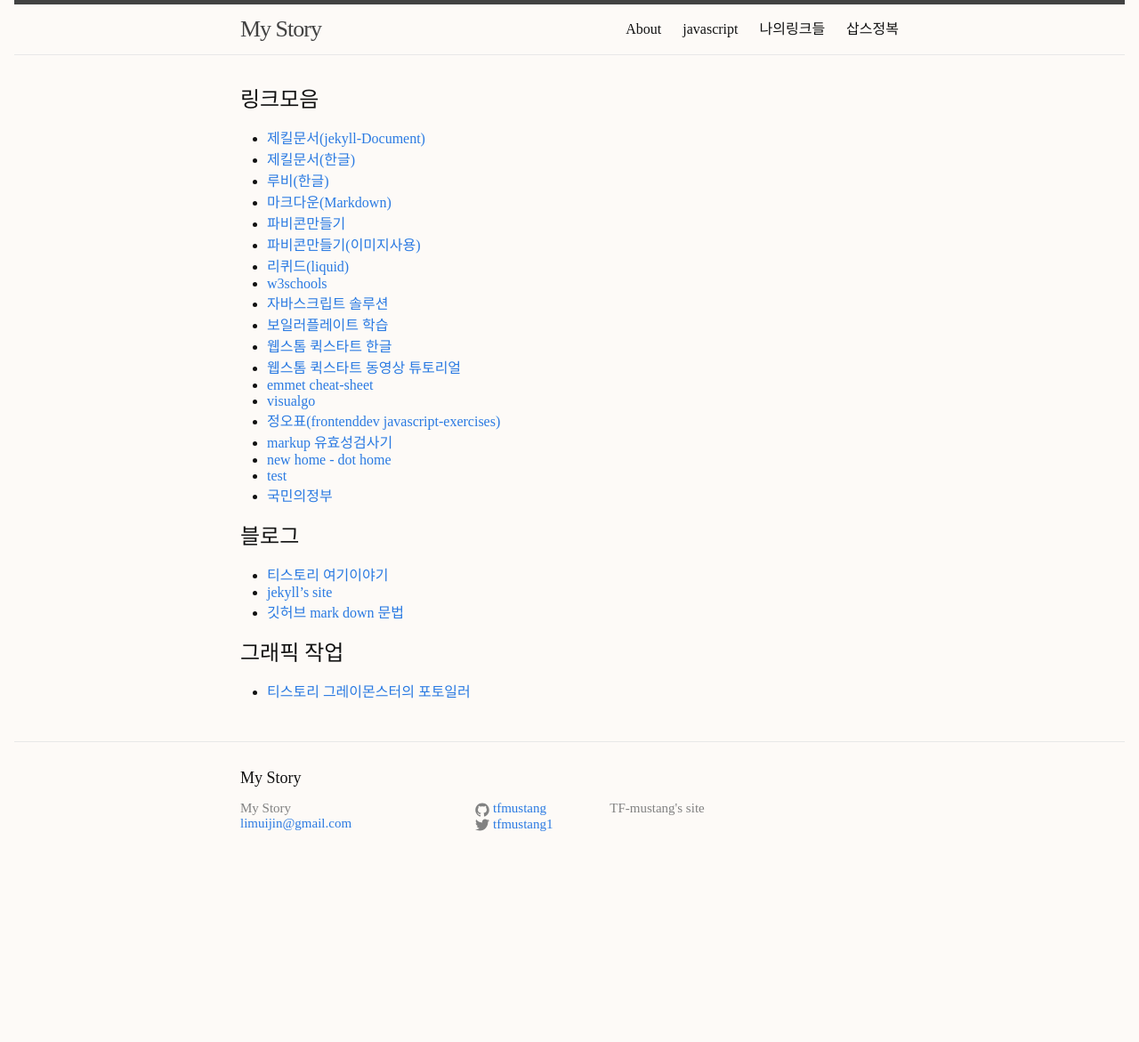
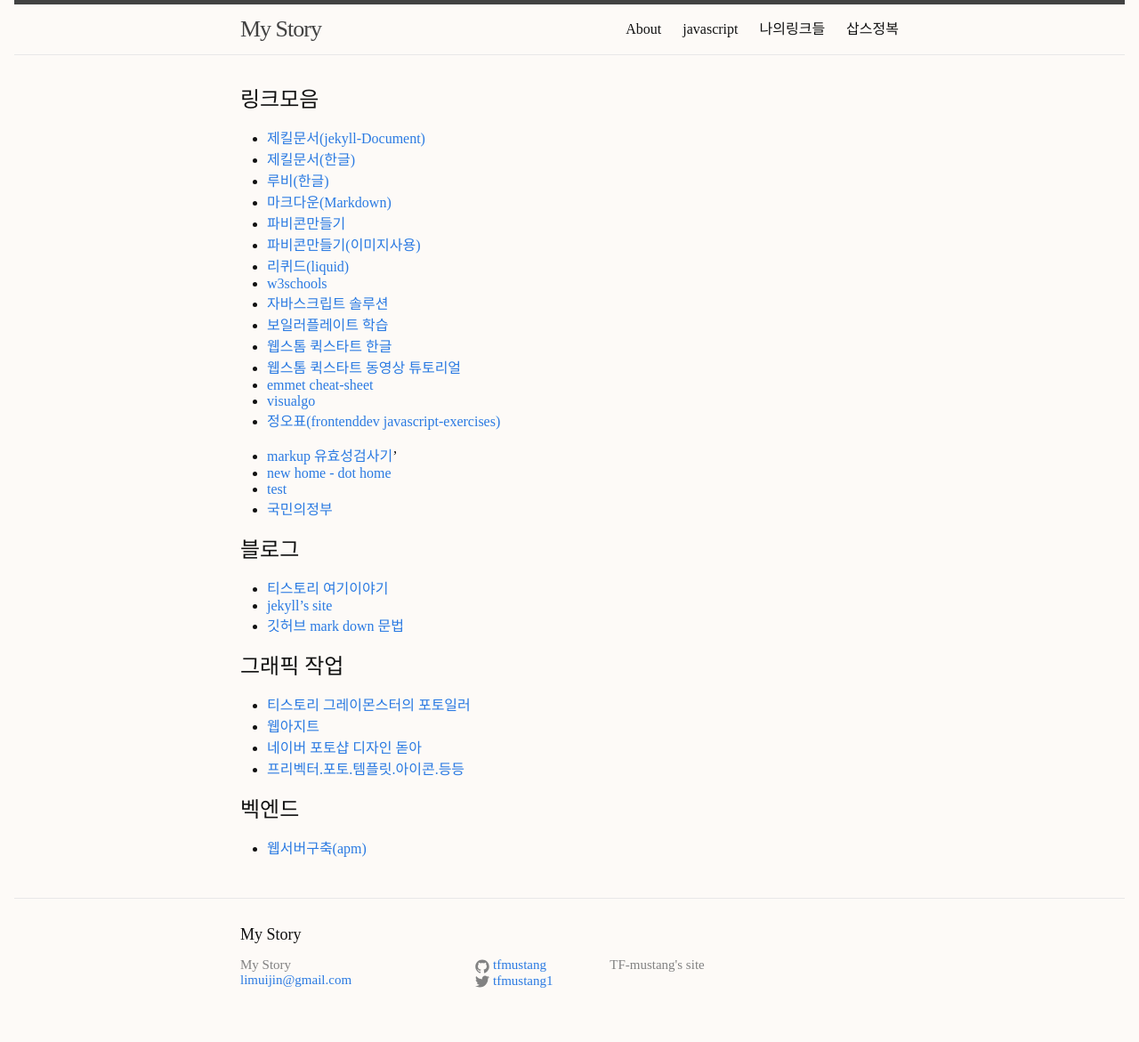
Before and after one commit to tfmustang/tfmustang.github.io, a Jekyll site: the page built from mylink.md, in a window 1280 px wide. Shown: the whole page at 89% size. Built offline with Jekyll 4.4.1, drawn with Linux system fonts in a browser that asks for light colours; before the commit the page ends 995 px from its top, so only the background shows below that.

Commit message:
추가
수정

```diff
--- a/mylink.md
+++ b/mylink.md
@@ -20,10 +20,12 @@ title: 나의링크들
 * [emmet cheat-sheet](http://docs.emmet.io/cheat-sheet/)
 * [visualgo](http://visualgo.net)
 * [정오표(frontenddev javascript-exercises)](http://www.insightbook.co.kr/books/programming-insight/professional-javascript-for-web-developers/%ec%a0%95%ec%98%a4%ed%91%9c)
-* [markup 유효성검사기](http://validator.kldp.org/)
+
+* [markup 유효성검사기](http://validator.kldp.org/)'
 * [new home - dot home](http://limuijin.dothome.co.kr/)
 * [test](http://limuijin.dothome.co.kr/)
 * [국민의정부](http://www.kor.org)
+
 
 ## 블로그
 * [티스토리 여기이야기](http://tfmustang.tistory.com)
@@ -32,3 +34,9 @@ title: 나의링크들
 
 ## 그래픽 작업
 * [티스토리 그레이몬스터의 포토일러](http://graymonster.tistory.com)
+* [웹아지트](http://www.webagit.com/)
+* [네이버 포토샵 디자인 돋아](http://m.blog.naver.com/PostList.nhn?blogId=nanumup&categoryNo=19)
+* [프리벡터.포토.템플릿.아이콘.등등](http://all-free-download.com/free-vectors/)
+
+## 벡엔드
+* [웹서버구축(apm)](http://jimnong.tistory.com/615)
```
